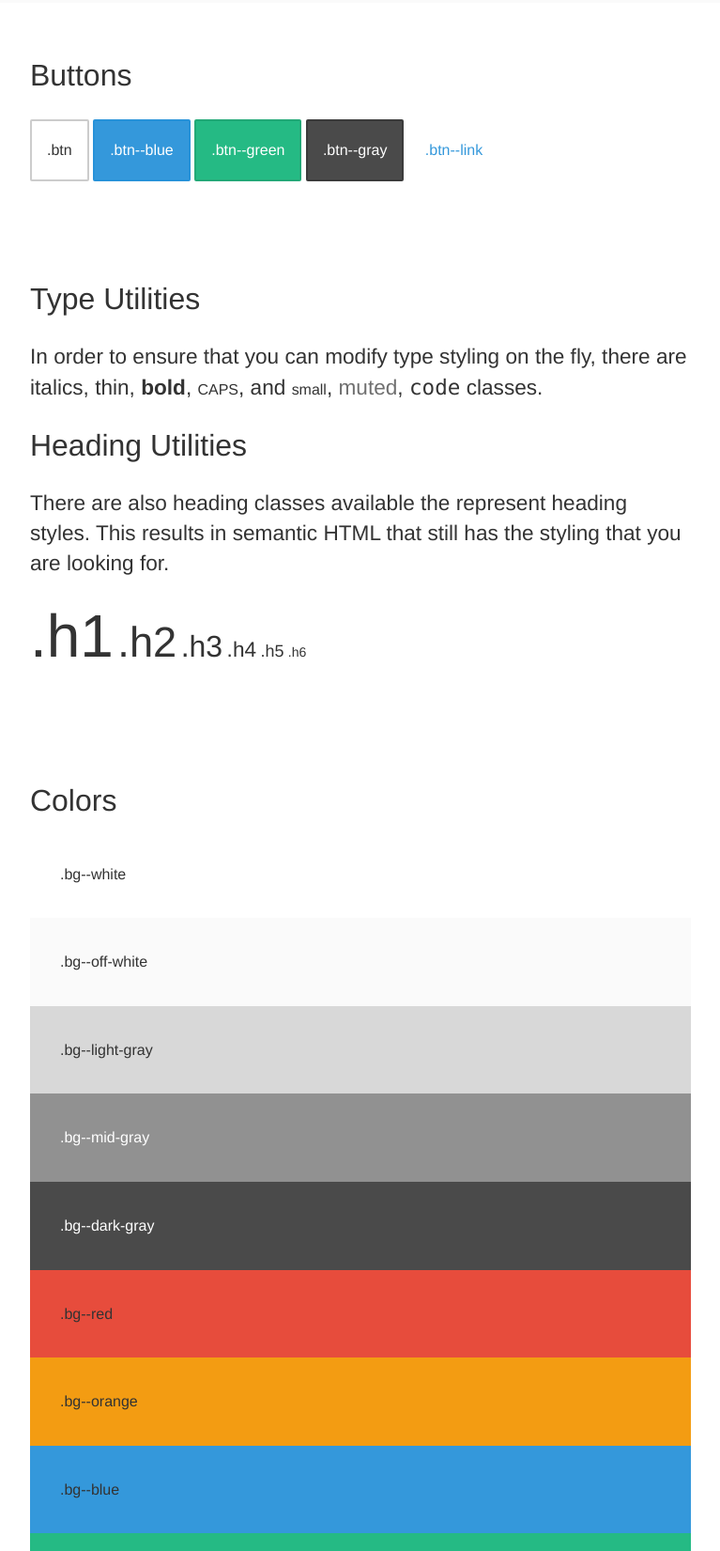
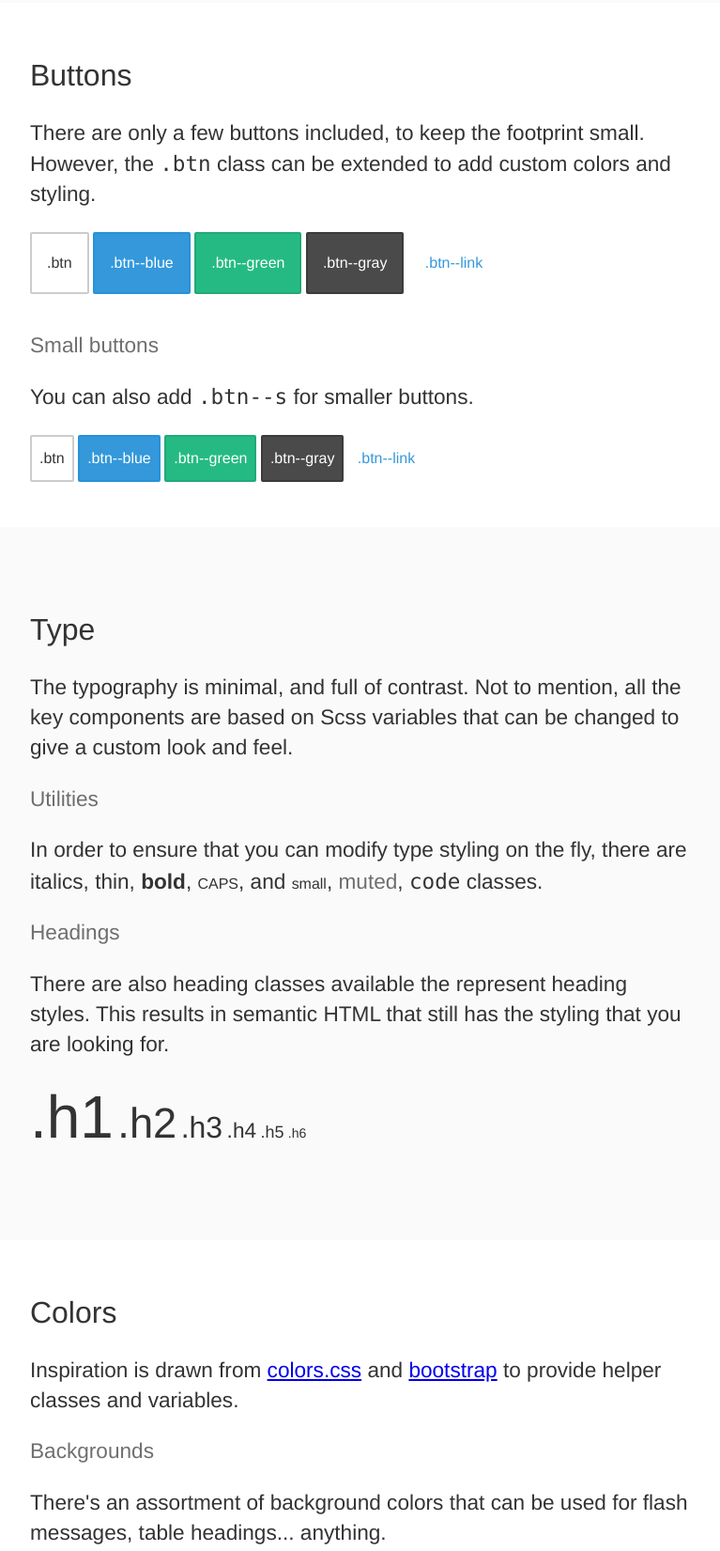
Before and after one commit to johno/furtive, a website: page index.html in a window 1280 px wide. Shown: the part 892-2543 px from the top of the page at 94% size, without its empty margins (256-1023 px from the left). Drawn offline with Linux system fonts and the light colour scheme.

Commit message:
Add more documentation.

```diff
--- a/css/furtive.css
+++ b/css/furtive.css
@@ -621,6 +621,9 @@ img, canvas, iframe, video, svg, select, textarea {
   .btn:hover, .btn--link:hover, .btn--blue:hover, .btn--green:hover, .btn--gray:hover, .btn:focus, .btn--link:focus, .btn--blue:focus, .btn--green:focus, .btn--gray:focus, .btn:active, .btn--link:active, .btn--blue:active, .btn--green:active, .btn--gray:active {
     background-color: rgba(0, 0, 0, 0.05); }
 
+.btn--s {
+  padding: 0.5rem; }
+
 .btn--link {
   border-color: transparent;
   color: #3498db; }
--- a/index.html
+++ b/index.html
@@ -39,14 +39,35 @@
   </div>
   <section class="measure p2" id="buttons">
     <h3>Buttons</h3>
+    <p class="h4">
+      There are only a few buttons included, to keep the footprint small. However, the <code>.btn</code>
+      class can be extended to add custom colors and styling.
+    </p>
+
     <a href="#" class="w100-s my1 btn">.btn</a>
     <a href="#" class="w100-s my1 btn--blue">.btn--blue</a>
     <a href="#" class="w100-s my1 btn--green">.btn--green</a>
     <a href="#" class="w100-s my1 btn--gray">.btn--gray</a>
     <a href="#" class="w100-s my1 btn--link">.btn--link</a>
+
+    <h4 class="muted">Small buttons</h4>
+    <p class="h4">
+      You can also add <code>.btn--s</code> for smaller buttons.
+    </p>
+    <a href="#" class="w100-s my1 btn btn--s">.btn</a>
+    <a href="#" class="w100-s my1 btn--blue btn--s">.btn--blue</a>
+    <a href="#" class="w100-s my1 btn--green btn--s">.btn--green</a>
+    <a href="#" class="w100-s my1 btn--gray btn--s">.btn--gray</a>
+    <a href="#" class="w100-s my1 btn--link btn--s">.btn--link</a>
   </section>
+  <div class="bg--off-white p2">
     <section class="measure p2" id="type">
-    <h3>Type Utilities</h3>
+      <h3>Type</h3>
+      <p class="h4">
+        The typography is minimal, and full of contrast. Not to mention, all the key components
+        are based on Scss variables that can be changed to give a custom look and feel.
+      </p>
+      <h4 class="muted">Utilities</h4>
       <p class="h4">
         In order to ensure that you can modify type styling on the fly,
         there are <span class="italics">italics</span>, <span class="thin">thin</span>,
@@ -54,7 +75,7 @@
         <span class="small">small</span>, <span class="muted">muted</span>,
         <code>code</code> classes.
       </p>
-    <h3 id="headings">Heading Utilities</h3>
+      <h4 class="muted" id="headings">Headings</h4>
       <p class="h4">
         There are also heading classes available the represent heading styles. This results
         in semantic HTML that still has the styling that you are looking for.
@@ -68,8 +89,21 @@
         <span class="h6">.h6</span>
       </p>
     </section>
+  </div>
   <section class="measure p2" id="colors">
     <h3>Colors</h3>
+
+    <p class="h4">
+      Inspiration is drawn from <a href="http://clrs.cc">colors.css</a> and
+      <a href="http://getboostrap.com">bootstrap</a> to provide helper classes
+      and variables.
+    </p>
+
+    <h4 class="muted" id="background-color">Backgrounds</h4>
+    <p class="h4">
+      There's an assortment of background colors that can be used for flash messages,
+      table headings... anything.
+    </p>
     <div class="bg--white p2">.bg--white</div>
     <div class="bg--off-white p2">.bg--off-white</div>
     <div class="bg--light-gray p2">.bg--light-gray</div>
@@ -79,6 +113,20 @@
     <div class="bg--orange p2">.bg--orange</div>
     <div class="bg--blue p2">.bg--blue</div>
     <div class="bg--green p2">.bg--green</div>
+
+    <h4 class="muted" id="text-color">Text Colors</h4>
+      <p class="h4">
+        You can also modify the text color.
+      </p>
+      <span class="white bg--light-gray">.white</span>
+      <span class="off-white bg--light-gray">.off-white</span>
+      <span class="light-gray">.light-gray</span>
+      <span class="mid-gray white">.mid-gray</span>
+      <span class="dark-gray white">.dark-gray</span>
+      <span class="red">.red</span>
+      <span class="orange">.orange</span>
+      <span class="blue">.blue</span>
+      <span class="green">.green</span>
   </section>
   <footer class="txt--center bg--off-white p2">
     <p class="small">
--- a/scss/_buttons.scss
+++ b/scss/_buttons.scss
@@ -11,6 +11,10 @@
   &:active {
     background-color: rgba(0,0,0,0.05);
   }
+}
+
+.btn--s {
+  padding: $padding/2;
 }
 
 .btn--link {
```
Also changed, not shown: css/furtive.min.css. Lines whose indentation alone changed are shown as unchanged.
